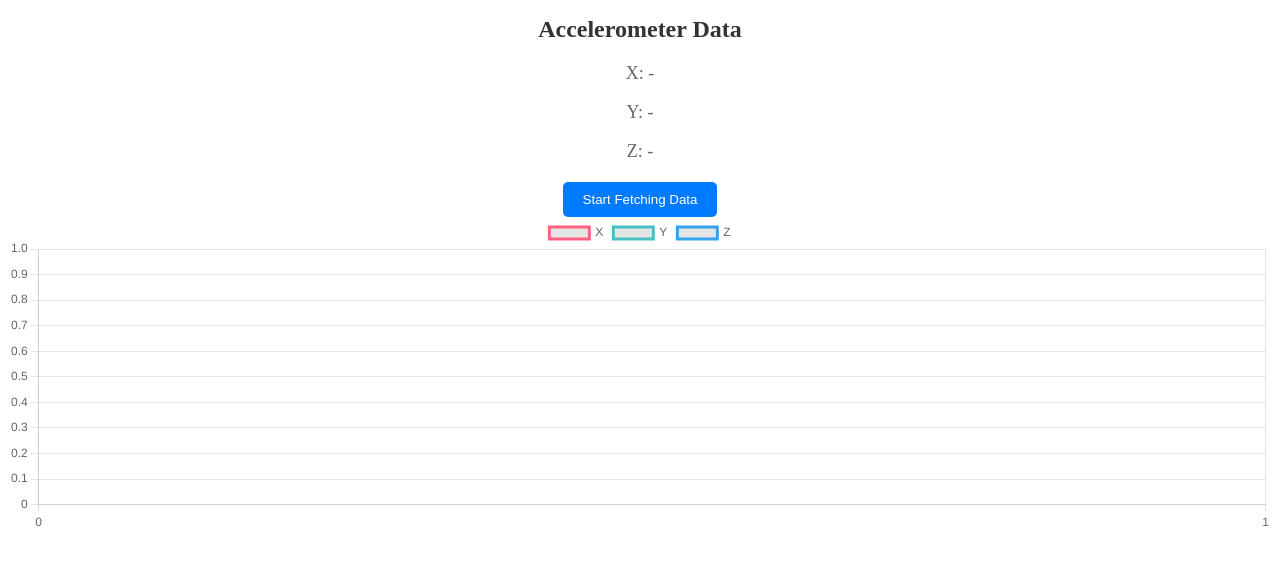
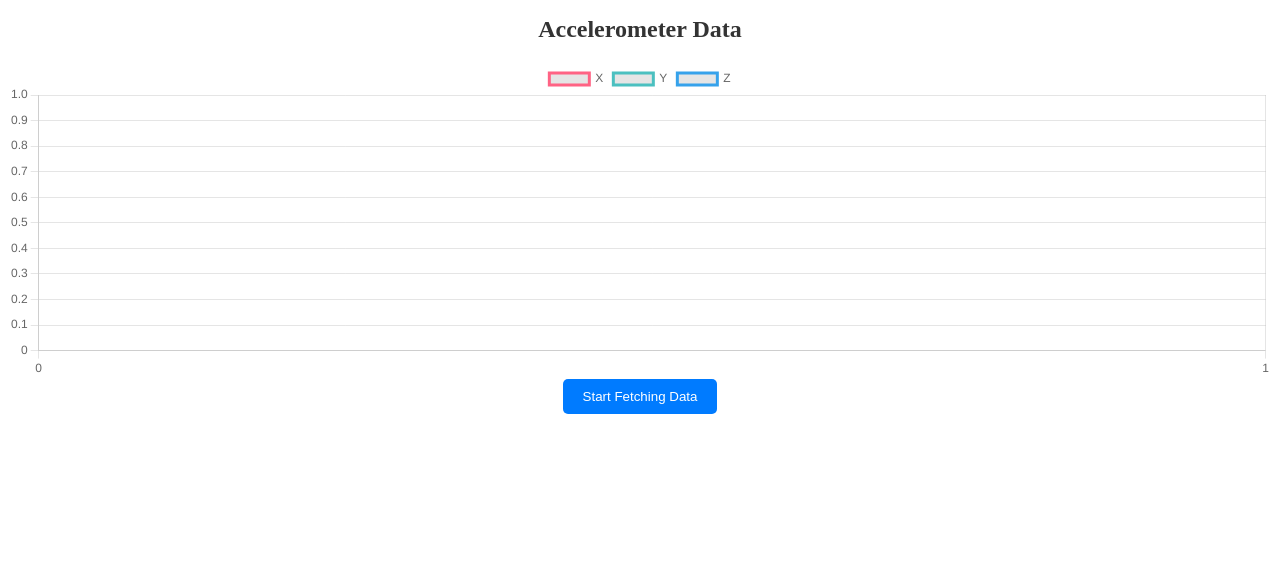
Before and after one commit to forynski/ADTtoWebApp, a website: page index.html in a window 1280 px wide. Drawn offline with nearby package versions, Linux system fonts and the light colour scheme.

Commit message:
store values

```diff
--- a/index.html
+++ b/index.html
@@ -10,14 +10,13 @@
     <h1>Accelerometer Data</h1>
 
     <div id="accelerometerData">
-        <p>X: <span id="xValue">-</span></p>
-        <p>Y: <span id="yValue">-</span></p>
-        <p>Z: <span id="zValue">-</span></p>
+        <div id="xyzValues"></div>
     </div>
 
-    <button id="toggleFetching" class="fetch-button">Start Fetching Data</button>
-
-    <canvas id="accelerometerChart" width="400" height="100"></canvas>
+    <div id="chartAndControls">
+        <canvas id="accelerometerChart" width="400" height="100"></canvas>
+        <button id="toggleFetching" class="fetch-button">Start Fetching Data</button>
+    </div>
 
     <script src="https://code.jquery.com/jquery-3.6.4.min.js"></script>
     <script src="https://cdn.jsdelivr.net/npm/chart.js"></script>
@@ -63,7 +62,7 @@
                         position: 'bottom',
                         scaleLabel: {
                             display: true,
-                            labelString: 'Accelerometer Position', // X axis label
+                            labelString: 'Accelerometer Position',
                         },
                         ticks: {
                             stepSize: 1,
@@ -74,7 +73,7 @@
                         position: 'left',
                         scaleLabel: {
                             display: true,
-                            labelString: 'Time Interval', // Y axis label
+                            labelString: 'Time Interval',
                         },
                     },
                 },
@@ -109,11 +108,11 @@
                         y = data.y;
                         z = data.z;
 
-                        console.log('X:', x, 'Y:', y, 'Z:', z);
-
                         $('#xValue').text(x);
                         $('#yValue').text(y);
                         $('#zValue').text(z);
+
+                        $('#xyzValues').prepend(`<p>X: ${x}, Y: ${y}, Z: ${z}</p>`);
 
                         if (x < -2 || x > 2 || y < -2 || y > 2 || z < -2 || z > 2) {
                             isThresholdExceeded = true;
```
